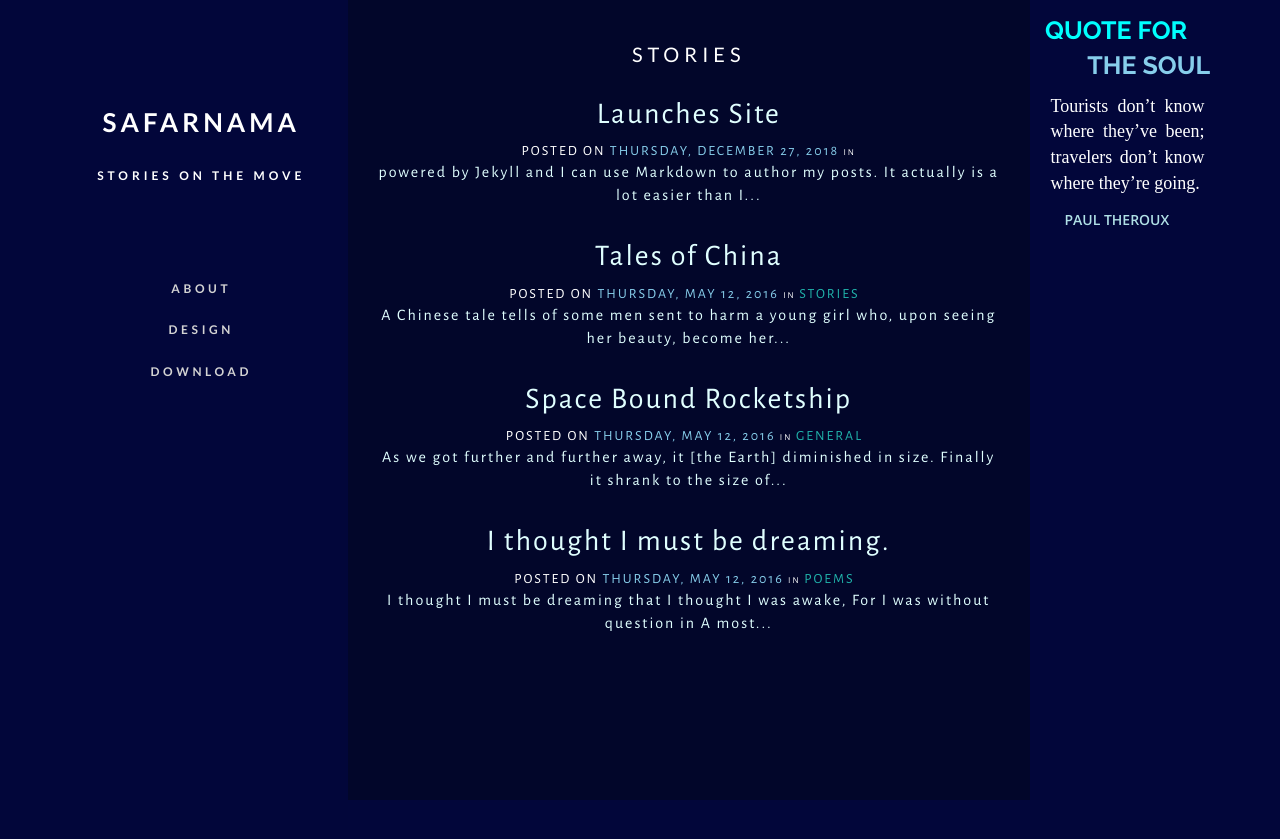
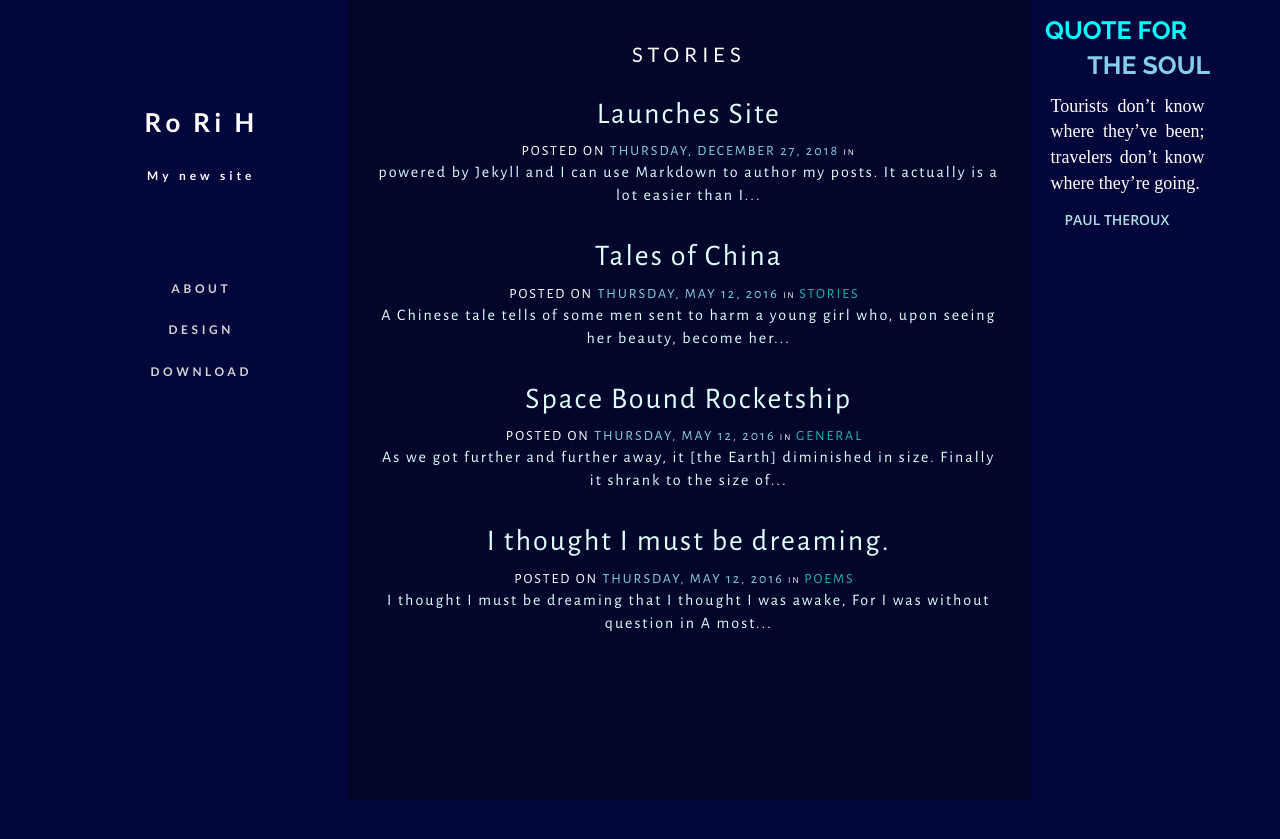
Before and after one commit to roriholm/roriholm.github.io, a Jekyll site: the page built from index.html, in a window 1280 px wide. Shown: the top 839 px of the page. Built offline with Jekyll 4.4.1, drawn with Linux system fonts in a browser that asks for light colours; nearby versions of some CDN libraries.

Commit message:
Update _config.yml

```diff
--- a/_config.yml
+++ b/_config.yml
@@ -6,14 +6,13 @@
 # 'jekyll serve'. If you change this file, please restart the server process.
 
 # Site settings
-title: SAFARNAMA
-email: your-email@domain.com
-description: STORIES ON THE MOVE
+title: Ro Ri H
+email: rorih@live.com
+description: My new site
 
-baseurl: "" #e.g. /safarnama, /blog. Dont forget the '/'.
-url: "http://hemangsk.github.io" # the base hostname & protocol for your site
-twitter_username: jekyllrb
-github_username:  jekyll
+baseurl: "/" #e.g. /safarnama, /blog. Dont forget the '/'.
+url: "http://roriholm.github.io" # the base hostname & protocol for your site
+github_username:  roriholm
 
 # Build settings
 markdown: kramdown
```
